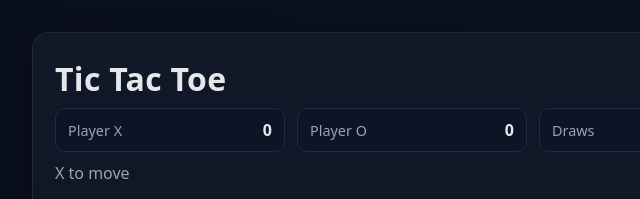
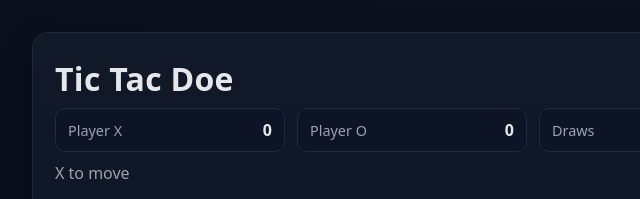
Before and after one commit to ehsaan-qazi/Tic-Tak-Toe, a plain HTML site: page index.html in a window 1280 px wide. Shown: the top 199 px of the page, 228-868 px from the left. Drawn offline with Linux system fonts and the light colour scheme.

Commit message:
tic-tak-doe

```diff
--- a/index.html
+++ b/index.html
@@ -8,7 +8,7 @@
   </head>
   <body>
     <main class="container">
-      <h1 class="app-title">Tic Tac Toe</h1>
+      <h1 class="app-title">Tic Tac Doe</h1>
 
       <section class="scoreboard" aria-label="Scoreboard">
         <div class="score">
```
